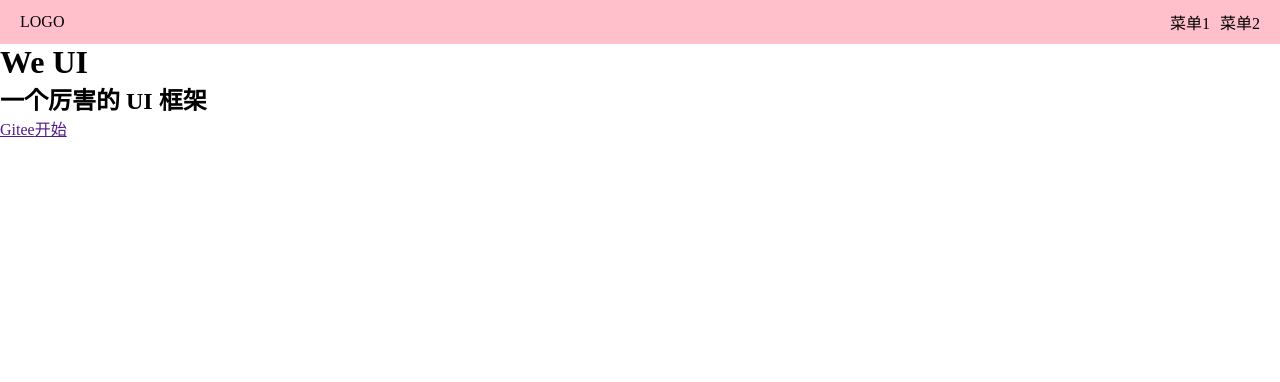
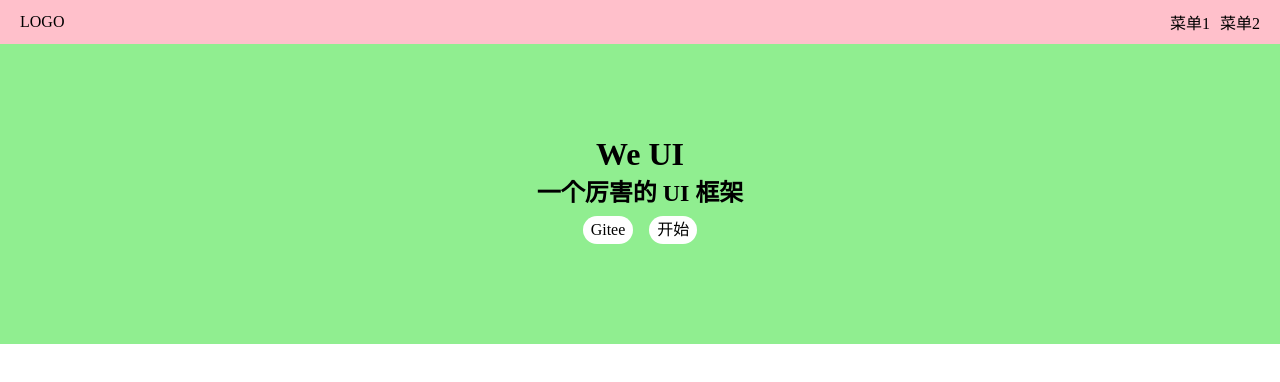
Before and after one commit to wondershare36/king-ui, a Vue app: page /#/ in a window 1280 px wide. Shown: the top 382 px of the page. Built offline with nearby package versions, Linux system fonts and the light colour scheme.

Commit message:
初始化aside 的 html

```diff
--- a/src/index.css
+++ b/src/index.css
@@ -4,3 +4,7 @@
 ol,ul{
     list-style: none;
 }
+a{
+    text-decoration: none;
+    color: inherit;
+}
--- a/src/main.ts
+++ b/src/main.ts
@@ -10,7 +10,7 @@
   history:history,
   routes:[
     {path:'/',component:Home},
-    {path:'/xxx',component:Doc}
+    {path:'/doc',component:Doc}
   ]
 });
 
--- a/src/views/Doc.vue
+++ b/src/views/Doc.vue
@@ -1,19 +1,38 @@
 <template>
   <div>
+    <Topnav/>
     <div class="topnav">
       <div class="logo"></div>
       <div class="menu"></div>
     </div>
     <div class="content">
-      <aside>边栏</aside>
+      <aside>
+        <h2>组件列表</h2>
+        <ol>
+          <li>
+            <router-link to="/doc/switch">Switch 组件</router-link>
+          </li>
+          <li>
+            <router-link to="/doc/button">Button 组件</router-link>
+          </li>
+          <li>
+            <router-link to="/doc/dialog">Dialog 组件</router-link>
+          </li>
+          <li>
+            <router-link to="/doc/tabs">Tabs 组件</router-link>
+          </li>
+        </ol>
+      </aside>
       <main>主内容</main>
     </div>
   </div>
 </template>
 
 <script>
+import Topnav from '../components/Topnav.vue';
 export default {
-name: "Doc"
+name: "Doc",
+  components: { Topnav }
 }
 </script>
 
--- a/src/views/Home.vue
+++ b/src/views/Home.vue
@@ -5,15 +5,15 @@
       <h1>We UI</h1>
       <h2>一个厉害的 UI 框架</h2>
       <p class="actions">
-        <a href="">Gitee</a>
-        <a href="">开始</a>
+        <a href="https://gitee.com/wu-sili" target="_blank">Gitee</a>
+        <router-link to="/doc">开始</router-link>
       </p>
     </div>
   </div>
 </template>
 
 <script lang="ts">
-import Topnav from '../components/Topnav';
+import Topnav from '../components/Topnav.vue';
 export default {
 name: "Home",
   components: { Topnav }
@@ -21,4 +21,25 @@
 </script>
 
 <style lang="scss" scoped>
+.banner{
+  height: 300px;
+  background-color: lightgreen;
+  display: flex;
+  flex-direction: column;
+  justify-content: center;
+  align-items: center;
+  >.actions{
+    padding: 8px 0;
+    a{
+      margin: 0 8px;
+      background-color: #fff;
+      display: inline-block;
+      $h:28px;
+      height: $h;
+      line-height: $h;
+      border-radius: $h/2;
+      padding: 0 8px;
+    }
+  }
+}
 </style>
```
Also changed, not shown: 1 other file (tests, documents, lock files or other folders).
